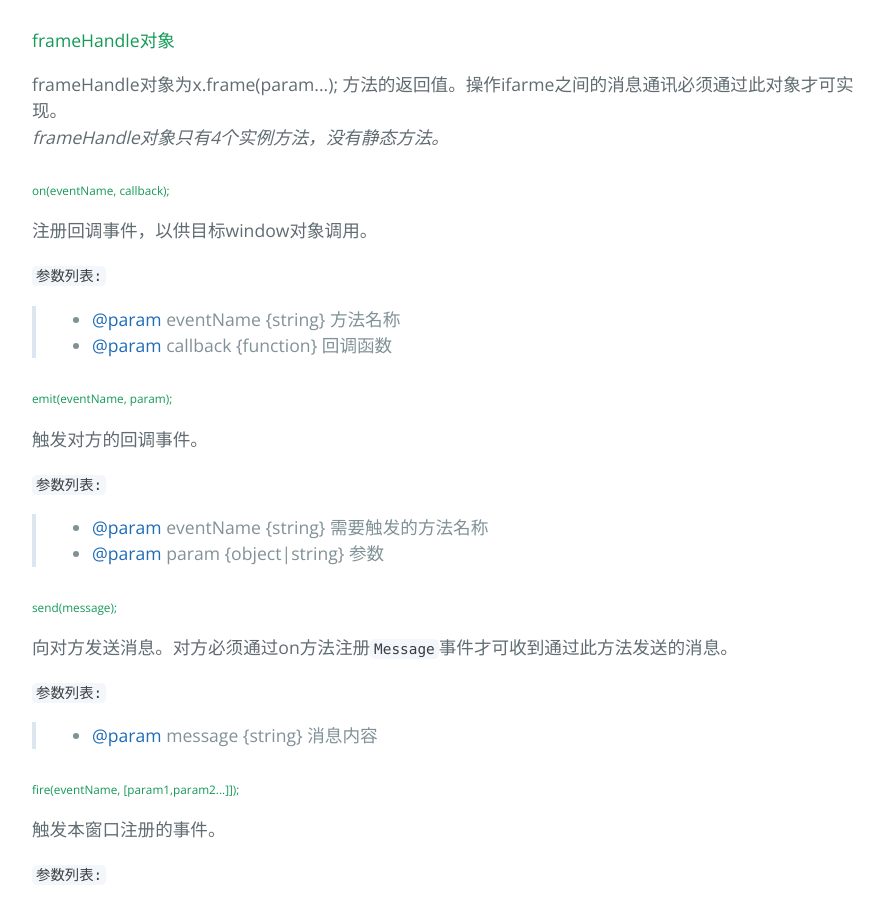
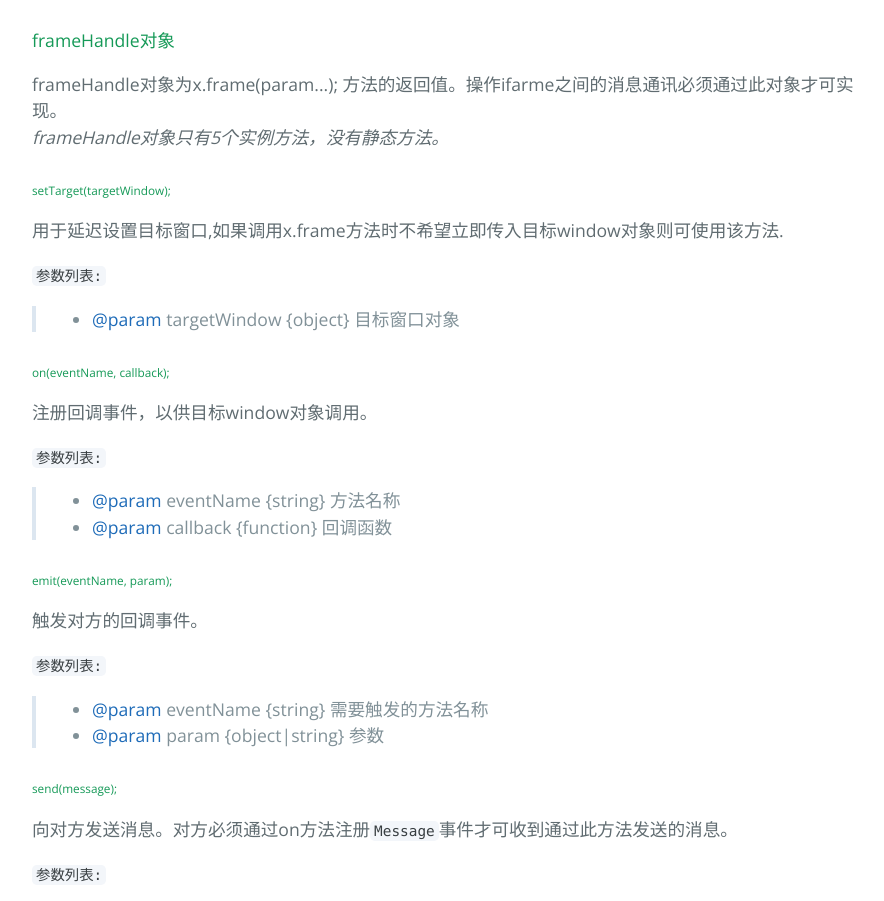
Before and after one commit to YataoZhang/xMan, a plain HTML site: page index.html in a window 1280 px wide. Shown: the part 5560-6461 px from the top of the page, without its empty margins (192-1076 px from the left). Drawn offline with nearby package versions, Linux system fonts and the light colour scheme.

```diff
--- a/index.html
+++ b/index.html
@@ -288,7 +288,21 @@
 <a id="framehandle对象" class="anchor" href="#framehandle%E5%AF%B9%E8%B1%A1" aria-hidden="true"><span class="octicon octicon-link"></span></a>frameHandle对象</h4>
 
 <p>frameHandle对象为x.frame(param...); 方法的返回值。操作ifarme之间的消息通讯必须通过此对象才可实现。<br>
-<em>frameHandle对象只有4个实例方法，没有静态方法。</em></p>
+<em>frameHandle对象只有5个实例方法，没有静态方法。</em></p>
+
+<h6>
+<a id="settargettargetwindow" class="anchor" href="#settargettargetwindow" aria-hidden="true"><span class="octicon octicon-link"></span></a>setTarget(targetWindow);</h6>
+
+<p>用于延迟设置目标窗口,如果调用x.frame方法时不希望立即传入目标window对象则可使用该方法.</p>
+
+<p><code>参数列表:</code></p>
+
+<blockquote>
+<ul>
+<li>
+<a href="https://github.com/param" class="user-mention">@param</a> targetWindow      {object} 目标窗口对象</li>
+</ul>
+</blockquote>
 
 <h6>
 <a id="oneventname-callback" class="anchor" href="#oneventname-callback" aria-hidden="true"><span class="octicon octicon-link"></span></a>on(eventName, callback);</h6>
```
Also changed, not shown: params.json (+1 -1 lines).
